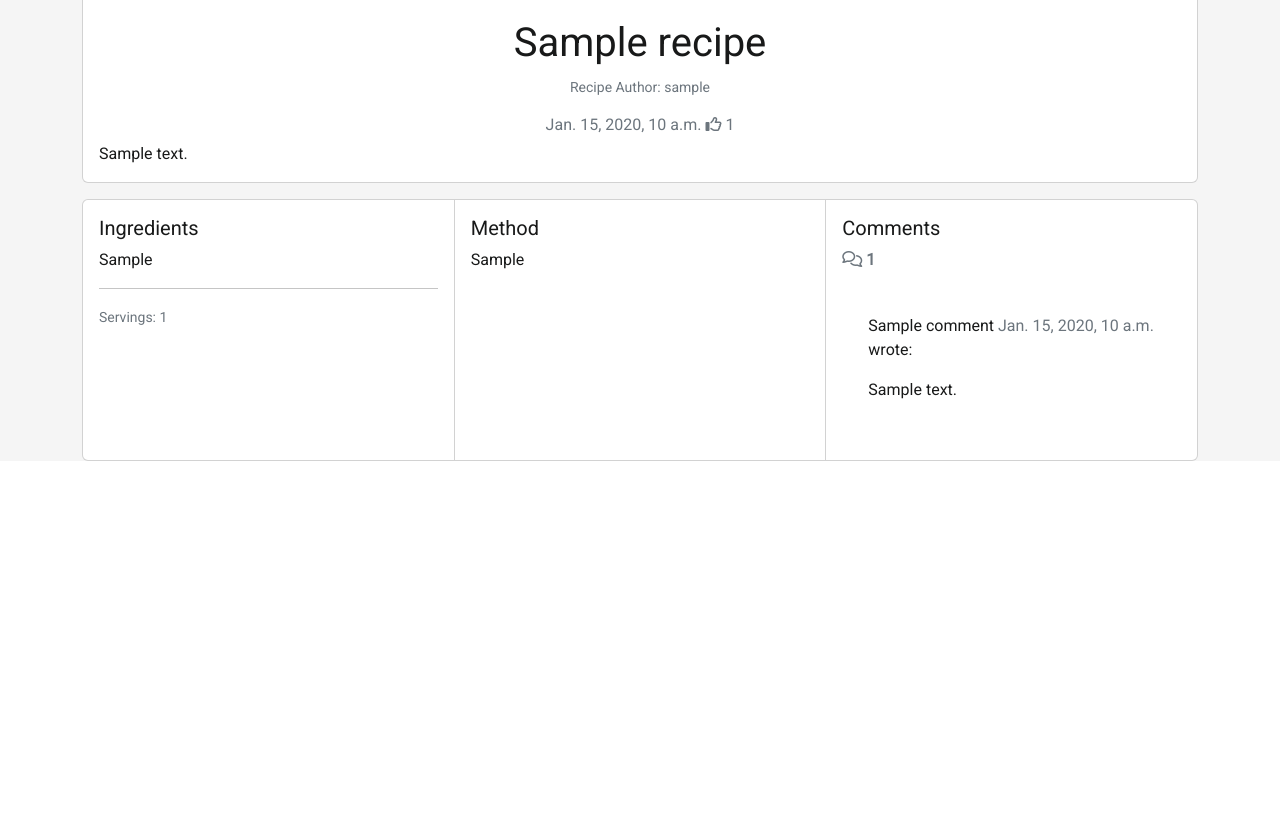
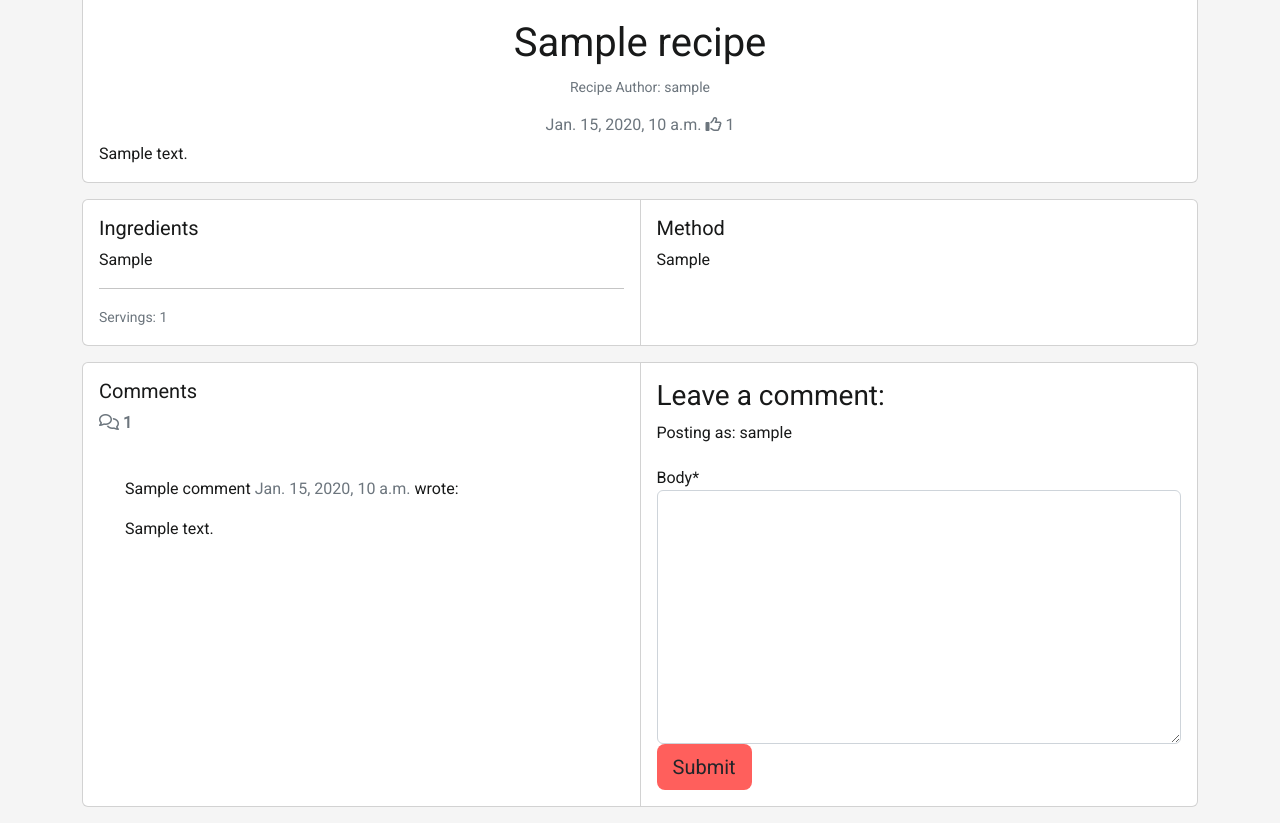
Before and after one commit to pez57/faceplant, a Django app: a page that uses templates/recipe_detail.html in a window 1280 px wide. Shown: the part 344-1167 px from the top of the page. Before the commit the page ends 805 px from the top, so only its background shows below. Run offline with Django 3.2, Linux system fonts and the light colour scheme; a user stored in the database is signed in; tables that the repository leaves empty hold one stand-in row (values such as "Sample post"); some libraries are stand-ins or nearby versions; some web fonts are replaced.

Commit message:
Added comment functionality by installing crspyforms and rendered to recipe detail view. Updated recipe_detail card display to show form input

```diff
--- a/faceplant/settings.py
+++ b/faceplant/settings.py
@@ -50,6 +50,7 @@ INSTALLED_APPS = [
     'allauth.socialaccount',
     'cloudinary',
     'django_summernote',
+    'crispy_forms',
     'recipes',
 ]
 
@@ -57,6 +58,10 @@ SITE_ID = 1
 
 LOGIN_REDIRECT_URL = '/'
 LOGOUT_REDIRECT_URL = '/'
+
+ACCOUNT_EMAIL_VERIFICATION = 'none'
+
+CRISPY_TEMPLATE_PACK = 'bootstrap4'
 
 MIDDLEWARE = [
     'django.middleware.security.SecurityMiddleware',
--- /dev/null
+++ b/recipes/forms.py
@@ -0,0 +1,8 @@
+from .models import Comment
+from django import forms
+
+
+class CommentForm(forms.ModelForm):
+    class Meta:
+        model = Comment
+        fields = ('body',)
--- a/recipes/views.py
+++ b/recipes/views.py
@@ -1,6 +1,7 @@
 from django.shortcuts import render, get_object_or_404
 from django.views import generic, View
 from .models import Recipe
+from .forms import CommentForm
 
 
 class RecipeList(generic.ListView):
@@ -26,6 +27,7 @@ class RecipeDetail(View):
             {
                 "recipe": recipe,
                 "comments": comments,
-                "liked": liked
+                "liked": liked,
+                "comment_form": CommentForm()
             },
         )
--- a/requirements.txt
+++ b/requirements.txt
@@ -3,9 +3,15 @@ cloudinary==1.29.0
 dj-database-url==0.5.0
 dj3-cloudinary-storage==0.0.6
 Django==3.2.13
+django-allauth==0.51.0
 django-autoslug==1.9.8
+django-crispy-forms==1.14.0
 django-summernote==0.8.20.0
 gunicorn==20.1.0
+oauthlib==3.2.0
 psycopg2==2.9.3
+PyJWT==2.4.0
+python3-openid==3.2.0
 pytz==2022.1
+requests-oauthlib==1.3.1
 sqlparse==0.4.2
--- a/templates/recipe_detail.html
+++ b/templates/recipe_detail.html
@@ -1,6 +1,7 @@
-{% extends "base.html" %}
+{% extends "base.html" %} {% block content %}
 
-{% block content %}
+{% load crispy_forms_tags %}
+
 <div class="container">
     <div class="card mb-3">
         <img class="card-img-top recipe-detail-image" src="{{ recipe.featured_image.url }}" alt="Card image cap">
@@ -13,7 +14,7 @@
         </div>
     </div>
     <div class="card-group">
-    <div class="card">
+        <div class="card mb-3">
             <div class="card-body">
                 <h5 class="card-title">Ingredients</h5>
                 <p class="card-text">{{ recipe.ingredients|safe }}</p>
@@ -21,13 +22,15 @@
                 <p class="card-text"><small class="text-muted">Servings: {{ recipe.servings }}</small></p>
             </div>
         </div>
-    <div class="card">
+        <div class="card mb-3">
             <div class="card-body">
                 <h5 class="card-title">Method</h5>
                 <p class="card-text">{{ recipe.method|safe }}</p>
             </div>
         </div>
-    <div class="card">
+    </div>
+        <div class="card-group">
+            <div class="card mb-3">
                 <div class="card-body">
                     <h5 class="card-title">Comments</h5>
                     <p class="card-text">
@@ -51,6 +54,28 @@
                     </div>
                 </div>
             </div>
+            <div class="card mb-3">
+                <div class="card-body">
+                    <!-- For later -->
+                    {% if commented %}
+                    <div class="alert alert-success" role="alert">
+                        Your comment is awaiting approval
+                    </div>
+                    {% else %}
+                    {% if user.is_authenticated %}
+
+                    <h3>Leave a comment:</h3>
+                    <p>Posting as: {{ user.username }}</p>
+                    <form method="post" style="margin-top: 1.3em;">
+                        {{ comment_form | crispy }}
+                        {% csrf_token %}
+                        <button type="submit" class="btn btn-signup btn-lg">Submit</button>
+                    </form>
+                    {% endif %}
+                    {% endif %}
+
+                </div>
+            </div>
         </div>
     </div>
 {% endblock content %}
```
Lines whose indentation alone changed are shown as unchanged.
